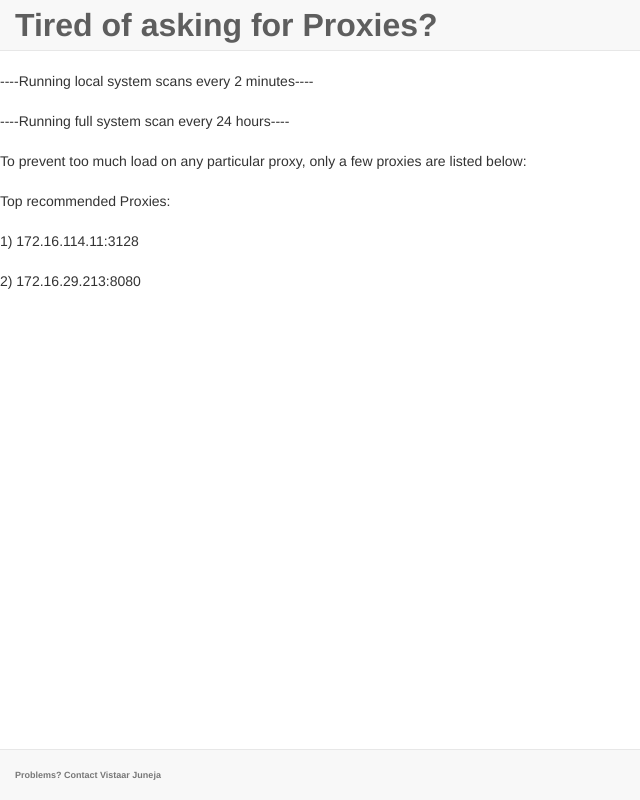
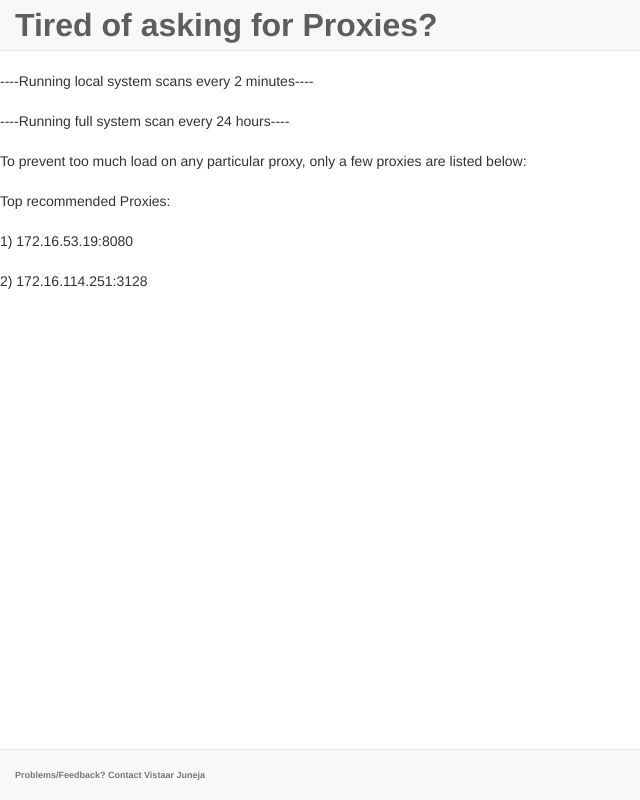
Before and after one commit to VistaarJ/PROXY_CHECKER, a PHP site: page / in a window 1280 px wide. Shown: the whole page, without its empty margins (0-640 px from the left). Run offline with PHP 8.4, Linux system fonts and the light colour scheme.

Commit message:
Minor changes in index.php

```diff
--- a/candidates.txt
+++ b/candidates.txt
@@ -50,3 +50,4 @@
 172.16.114.11:3128
 172.16.116.92:3128
 172.16.114.251:3128
+172.16.53.19:8080
--- a/index.php
+++ b/index.php
@@ -25,6 +25,16 @@
 </div>
 <div class="row" style="padding-top: 4%">
 </div>
+
+<?php
+$handle = fopen("counter.txt","r");
+$counter = (int) fread($handle,20);
+fclose($handle);
+$counter++;
+$handle = fopen("counter.txt","w");
+fwrite($handle,$counter);
+fclose($handle);
+?>
 
 <?php
 
@@ -60,7 +70,7 @@ if($cnt>=2)
     <nav class="navbar navbar-default navbar-fixed-bottom">
         <div class="container-fluid">
             <div class="navbar-header">
-                <a class="navbar-brand" href="https://docs.google.com/forms/d/e/1FAIpQLSf6E3__fQg2XTO6JiPhrtgjdAT7GcwudYql5HdxJt1We2elQQ/viewform" style="font-size: xx-small"><b>  Problems? Contact Vistaar Juneja</b></a>
+                <a class="navbar-brand" href="https://docs.google.com/forms/d/e/1FAIpQLSf6E3__fQg2XTO6JiPhrtgjdAT7GcwudYql5HdxJt1We2elQQ/viewform" style="font-size: xx-small"><b>  Problems/Feedback? Contact Vistaar Juneja</b></a>
             </div>
         </div>
     </nav>
--- a/working_proxies.txt
+++ b/working_proxies.txt
@@ -1,11 +1,9 @@
+172.16.53.19:8080
+172.16.114.251:3128
+172.16.83.163:8080
+172.16.29.213:8080
+172.16.114.164:3128
+172.16.114.169:3128
+172.16.52.197:8080
+172.16.116.71:3128
 172.16.114.11:3128
-172.16.29.213:8080
-172.16.114.251:3128
-172.16.114.215:3128
-172.16.116.71:3128
-172.16.114.146:3128
-172.16.114.164:3128
-172.16.52.68:3128
-172.16.21.39:8080
-172.16.114.158:3128
-172.16.114.169:3128
```
